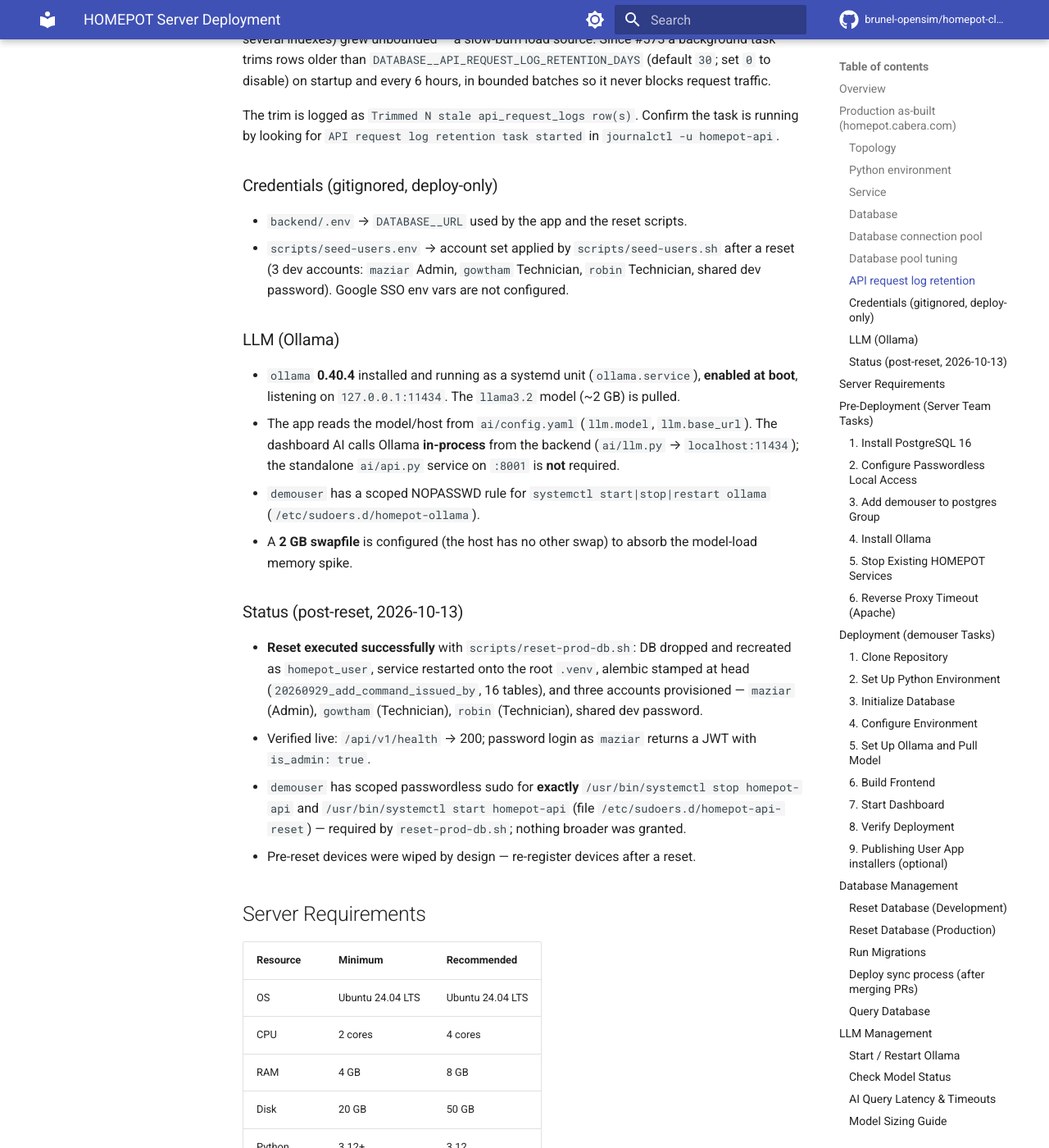
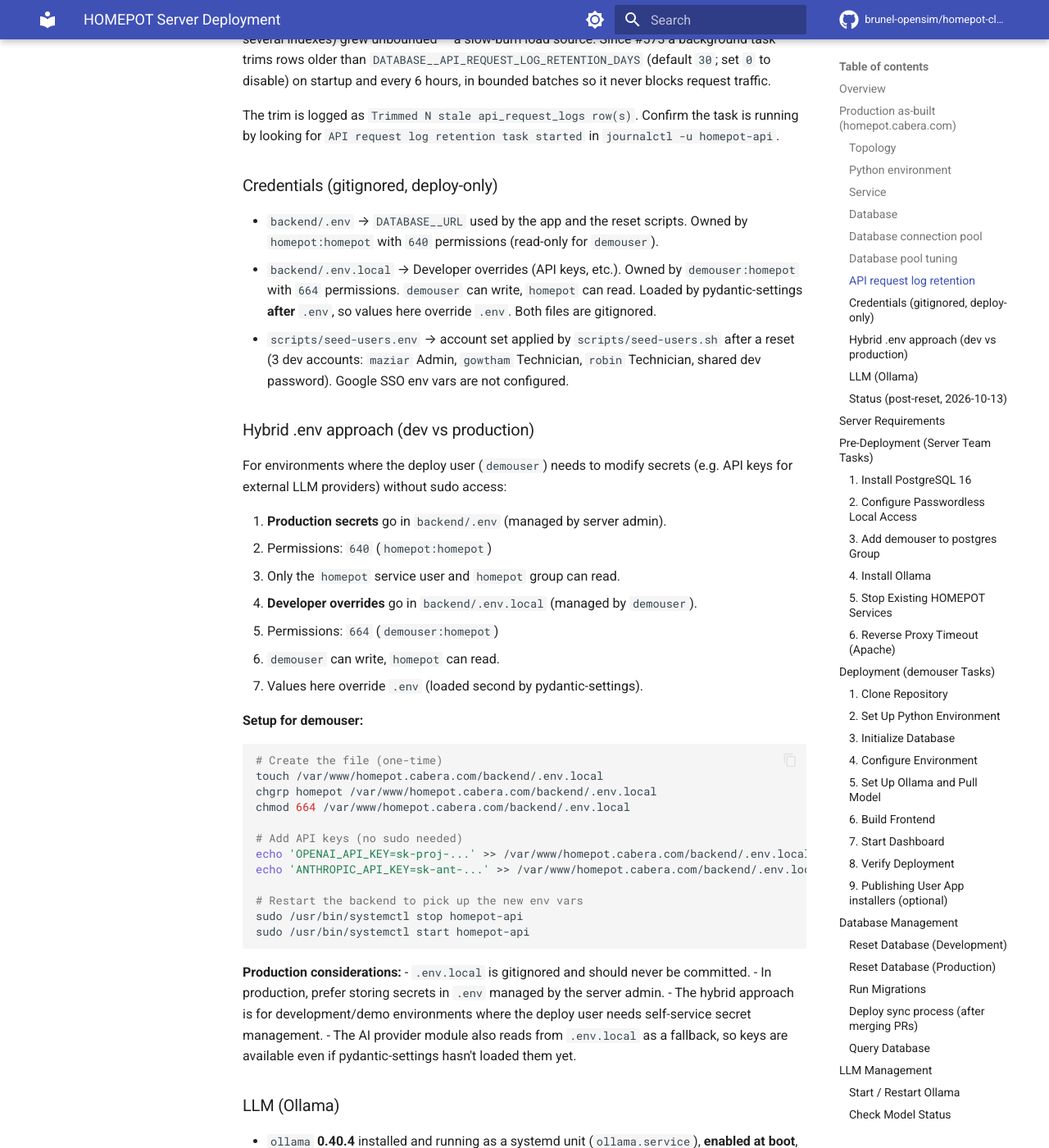
Before and after one commit to brunel-opensim/homepot-client, an MkDocs documentation site: the page built from docs/server-deployment.md, in a window 1280 px wide and 1400 px high, scrolled down 2628 px. Shown: the whole window at 82% size. Built offline with MkDocs 1.6.1 and Material for MkDocs 9.7.7, drawn with Linux system fonts in a browser that asks for light colours; comment, search, counter and statistics services are not loaded; the version menu is left out.

Commit message:
feat(config): add hybrid .env/.env.local support for dev secret management
Allows demouser to manage secrets (API keys) without sudo access:

Backend (config.py):
- pydantic-settings now loads both .env and .env.local
- .env.local overrides .env (loaded second)
- .env.local is gitignored

AI provider (ai/provider.py):
- get_api_key() now checks .env.local as a fallback
- Searches multiple candidate paths

Documentation (server-deployment.md):
- Added 'Hybrid .env approach' section with setup instructions
- Documented pros/cons for dev vs production
- Added troubleshooting for permission issues

This enables demouser to add API keys (OPENAI_API_KEY, ANTHROPIC_API_KEY) without sudo.

````diff
--- a/docs/server-deployment.md
+++ b/docs/server-deployment.md
@@ -109,10 +109,53 @@ task is running by looking for `API request log retention task started` in
 ### Credentials (gitignored, deploy-only)
 
 - `backend/.env` → `DATABASE__URL` used by the app and the reset scripts.
+  Owned by `homepot:homepot` with `640` permissions (read-only for `demouser`).
+- `backend/.env.local` → Developer overrides (API keys, etc.). Owned by
+  `demouser:homepot` with `664` permissions. `demouser` can write, `homepot`
+  can read. Loaded by pydantic-settings **after** `.env`, so values here
+  override `.env`. Both files are gitignored.
 - `scripts/seed-users.env` → account set applied by
   `scripts/seed-users.sh` after a reset (3 dev accounts: `maziar` Admin,
   `gowtham` Technician, `robin` Technician, shared dev password). Google SSO
   env vars are not configured.
+
+### Hybrid .env approach (dev vs production)
+
+For environments where the deploy user (`demouser`) needs to modify secrets
+(e.g. API keys for external LLM providers) without sudo access:
+
+1. **Production secrets** go in `backend/.env` (managed by server admin).
+   - Permissions: `640` (`homepot:homepot`)
+   - Only the `homepot` service user and `homepot` group can read.
+
+2. **Developer overrides** go in `backend/.env.local` (managed by `demouser`).
+   - Permissions: `664` (`demouser:homepot`)
+   - `demouser` can write, `homepot` can read.
+   - Values here override `.env` (loaded second by pydantic-settings).
+
+**Setup for demouser:**
+```bash
+# Create the file (one-time)
+touch /var/www/homepot.cabera.com/backend/.env.local
+chgrp homepot /var/www/homepot.cabera.com/backend/.env.local
+chmod 664 /var/www/homepot.cabera.com/backend/.env.local
+
+# Add API keys (no sudo needed)
+echo 'OPENAI_API_KEY=sk-proj-...' >> /var/www/homepot.cabera.com/backend/.env.local
+echo 'ANTHROPIC_API_KEY=sk-ant-...' >> /var/www/homepot.cabera.com/backend/.env.local
+
+# Restart the backend to pick up the new env vars
+sudo /usr/bin/systemctl stop homepot-api
+sudo /usr/bin/systemctl start homepot-api
+```
+
+**Production considerations:**
+- `.env.local` is gitignored and should never be committed.
+- In production, prefer storing secrets in `.env` managed by the server admin.
+- The hybrid approach is for development/demo environments where the deploy
+  user needs self-service secret management.
+- The AI provider module also reads from `.env.local` as a fallback, so
+  keys are available even if pydantic-settings hasn't loaded them yet.
 
 ### LLM (Ollama)
 
````
Also changed, not shown: 2 other files.
